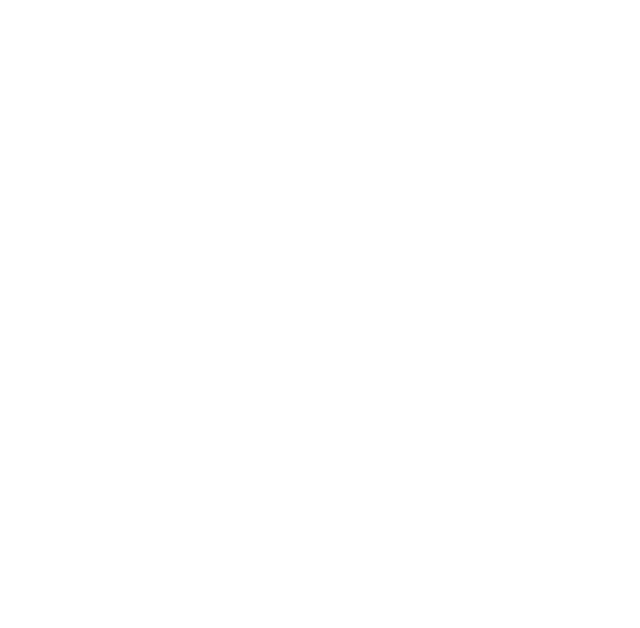
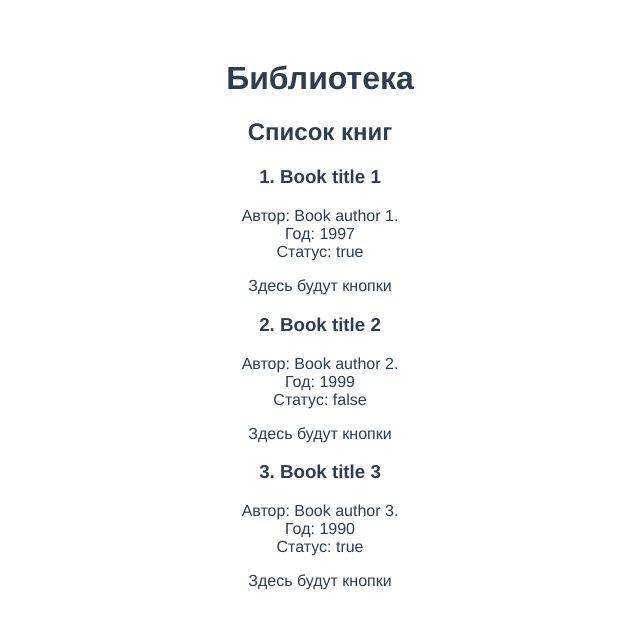
Before and after one commit to EgorSamoylov/LibraryProject, a Vue app: page / in a window 1280 px wide. Shown: the top 628 px of the page, without its empty margins (320-960 px from the left). Built offline with nearby package versions, Linux system fonts and the light colour scheme.

Commit message:
Создание компонента BookList, который в дальнешем будет отображать все данные о книге. Первичный макет листа. Подключение компонента к App.vue

```diff
--- a/src/App.vue
+++ b/src/App.vue
@@ -1,15 +1,19 @@
 <template>
   <div id="app">
+    <h1>Библиотека</h1>
+    <BookList/>
   </div>
 </template>
 
 <script>
+import BookList from './components/BookList.vue';
+
 
 export default {
   name: 'App',
-  // components: {
-
-  // }
+  components: {
+    BookList
+  }
 }
 </script>
 
--- /dev/null
+++ b/src/components/BookList.vue
@@ -0,0 +1,40 @@
+<template>
+  <div>
+    <h2>Список книг</h2>
+    <div class="book-List">
+      <div v-for="book in books" :key="book.id">
+        <div>
+          <div class="book-content">
+            <h3>{{ book.id }}. {{ book.title }}</h3>
+            <p>
+              Автор: {{ book.author }}. <br/>
+              Год: {{ book.publishedYear }} <br/>
+              Статус: {{ book.isBorrowed }}
+            </p>
+          </div>
+          <div class="book-buttons">
+            Здесь будут кнопки
+          </div>
+        </div>
+      </div>
+    </div>
+  </div>
+</template>
+
+<script>
+  export default {
+    data() {
+      return {
+        books: [
+          {id: 1, title: "Book title 1", author: "Book author 1", publishedYear: 1997, isBorrowed: true},
+          {id: 2, title: "Book title 2", author: "Book author 2", publishedYear: 1999, isBorrowed: false},
+          {id: 3, title: "Book title 3", author: "Book author 3", publishedYear: 1990, isBorrowed: true},
+        ]
+      };
+    }
+  }
+</script>
+
+<style>
+
+</style>
```
